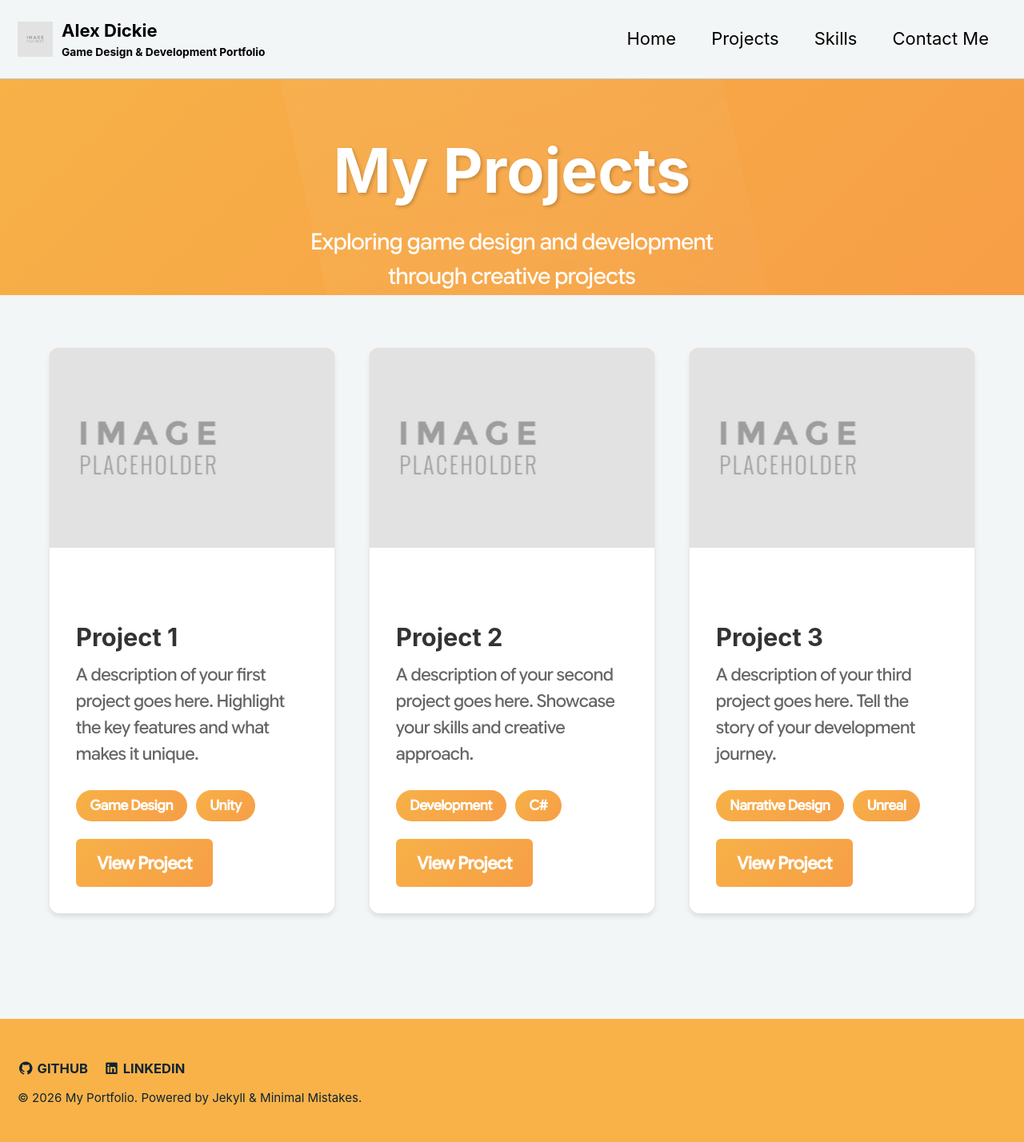
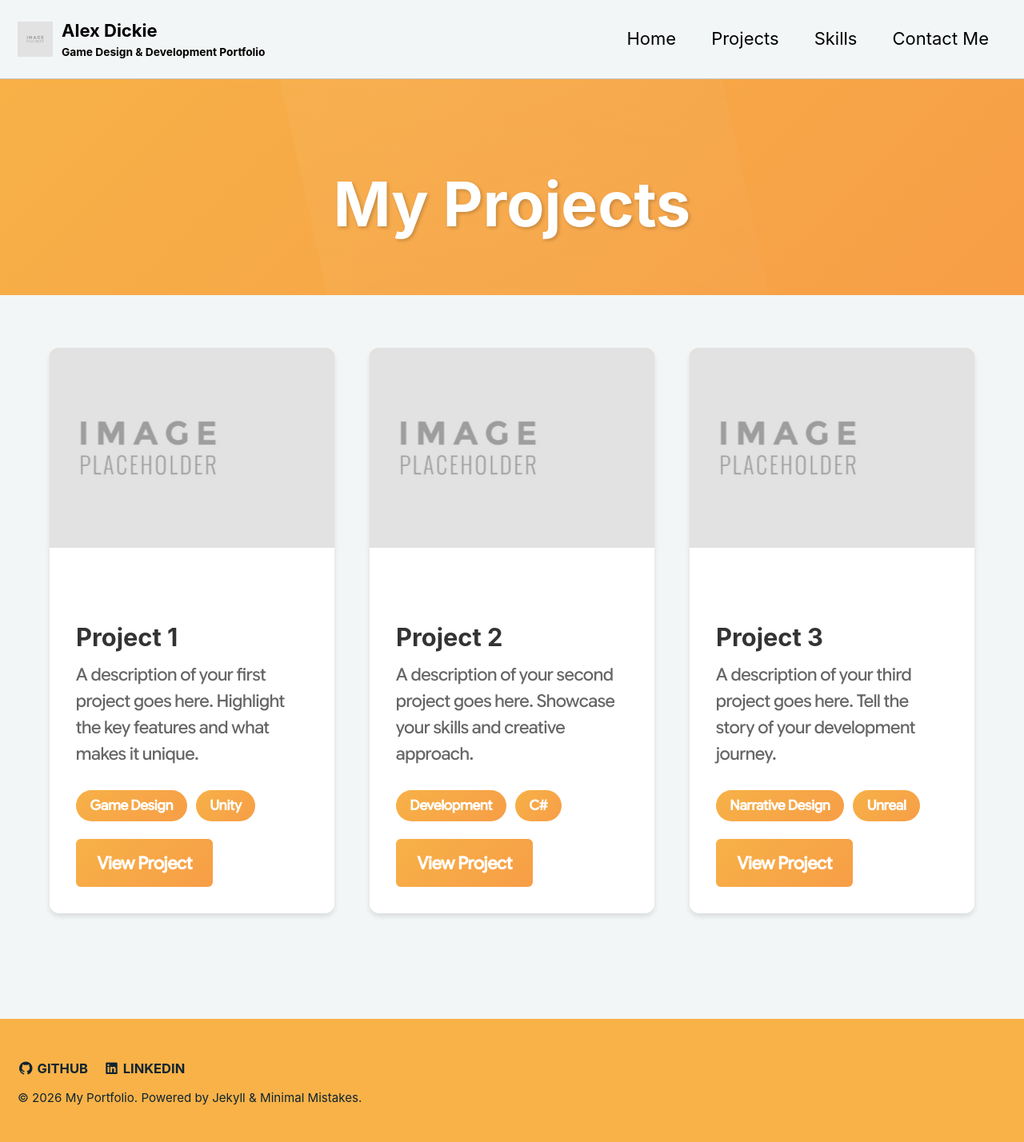
Before and after one commit to AlexUlster/AlexUlster.github.io, a Jekyll site: the page built from _pages/projects.md, in a window 1280 px wide. Shown: the whole page at 80% size. Built offline with Jekyll 4.4.1, drawn with Linux system fonts in a browser that asks for light colours.

Commit message:
Remove project description from projects page

```diff
--- a/_pages/projects.md
+++ b/_pages/projects.md
@@ -253,7 +253,6 @@ permalink: /projects/
 <div class="projects-hero">
   <div class="projects-hero-content">
     <h1>My Projects</h1>
-    <p>Exploring game design and development through creative projects</p>
   </div>
 </div>
 
```
